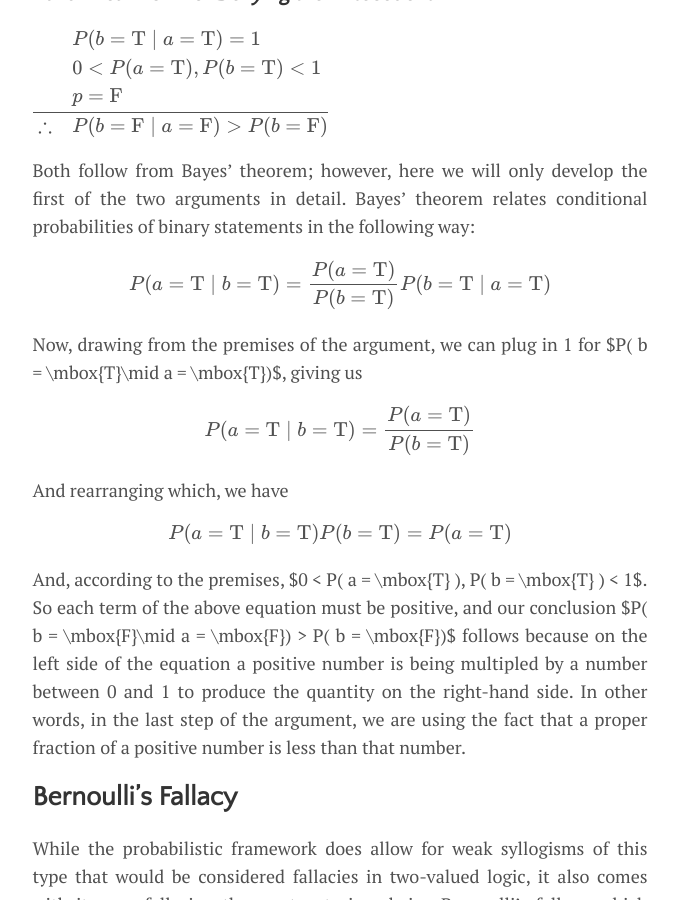
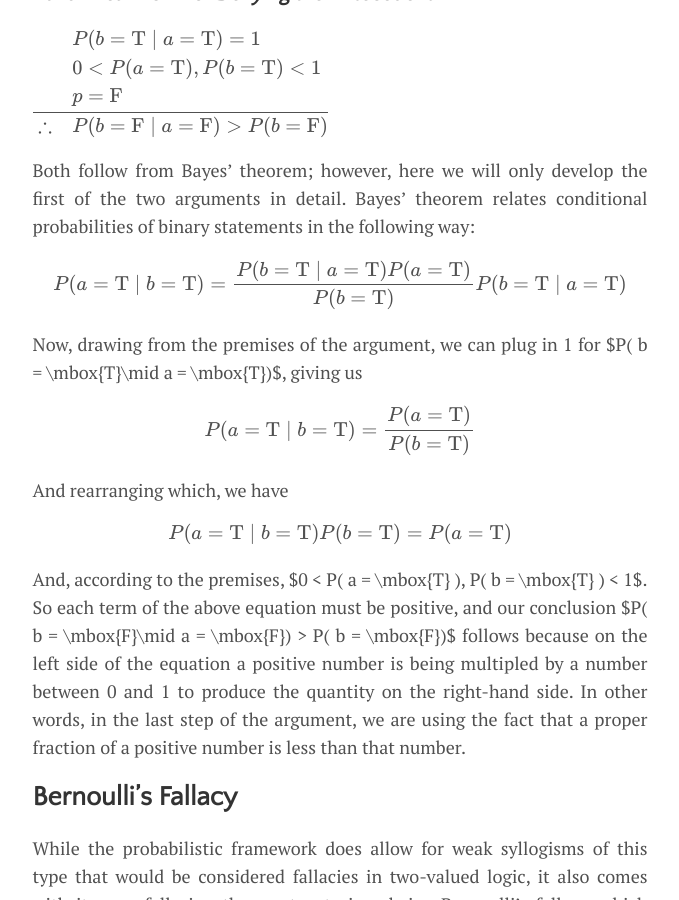
Before and after one commit to DanielAmes/DanielAmes.github.io, a Jekyll site: the page built from _posts/2025-01-10-bayeslogic.md, in a window 1280 px wide and 900 px high, scrolled down 1927 px. Shown: the whole window, without its empty margins (300-979 px from the left). Built offline with Jekyll 4.4.1, drawn with Linux system fonts in a browser that asks for light colours; formulas are drawn with MathJax 3.

Commit message:
fix formatting

```diff
--- a/_posts/2025-01-10-bayeslogic.md
+++ b/_posts/2025-01-10-bayeslogic.md
@@ -83,7 +83,7 @@
 Both follow from Bayes' theorem; however, here we will only develop the first of the two arguments in detail. Bayes' theorem relates conditional probabilities of binary statements in the following way:
 
 $$
-P( a = \mbox{T}\mid b = \mbox{T}) = \frac{P( a = \mbox{T})}{P( b = \mbox{T})}P( b = \mbox{T}\mid a = \mbox{T})
+P( a = \mbox{T}\mid b = \mbox{T}) = \frac{P( b = \mbox{T}\mid a = \mbox{T})P( a = \mbox{T})}{P( b = \mbox{T})}P( b = \mbox{T}\mid a = \mbox{T})
 $$
 
 Now, drawing from the premises of the argument, we can plug in 1 for $P( b = \mbox{T}\mid a = \mbox{T})$, giving us
```
